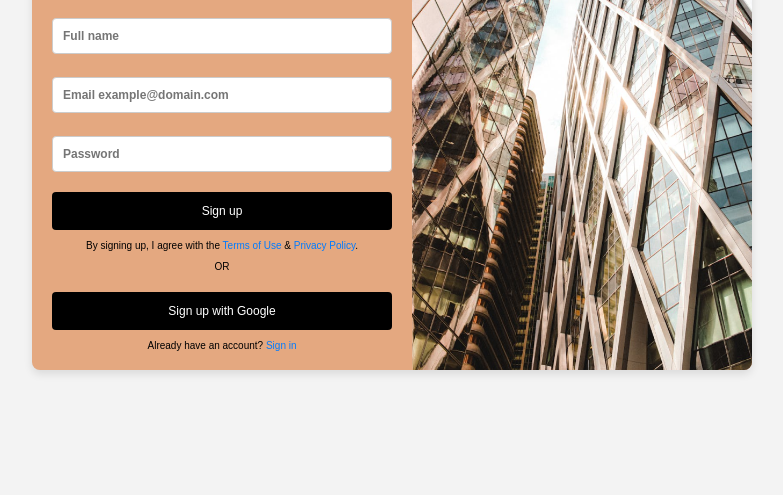
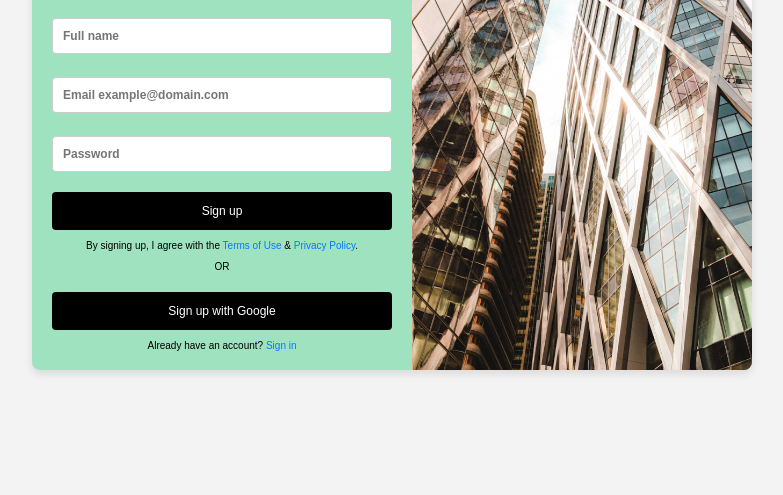
Before and after one commit to Oruchinenye/atlastvest-app, a plain HTML site: page index.html in a window 1280 px wide. Shown: the part 305-800 px from the top of the page, without its empty margins (248-1031 px from the left). Drawn offline with Linux system fonts and the light colour scheme.

Commit message:
Update index.css container color

```diff
--- a/index.css
+++ b/index.css
@@ -20,7 +20,7 @@ body {
     box-shadow: 0 4px 8px rgba(0, 0, 0, 0.1);
     border-radius: 8px;
     overflow: hidden;
-    background: #E4A880;
+    background: #9FE2BF;
 }
 
 .logo-container {
```
